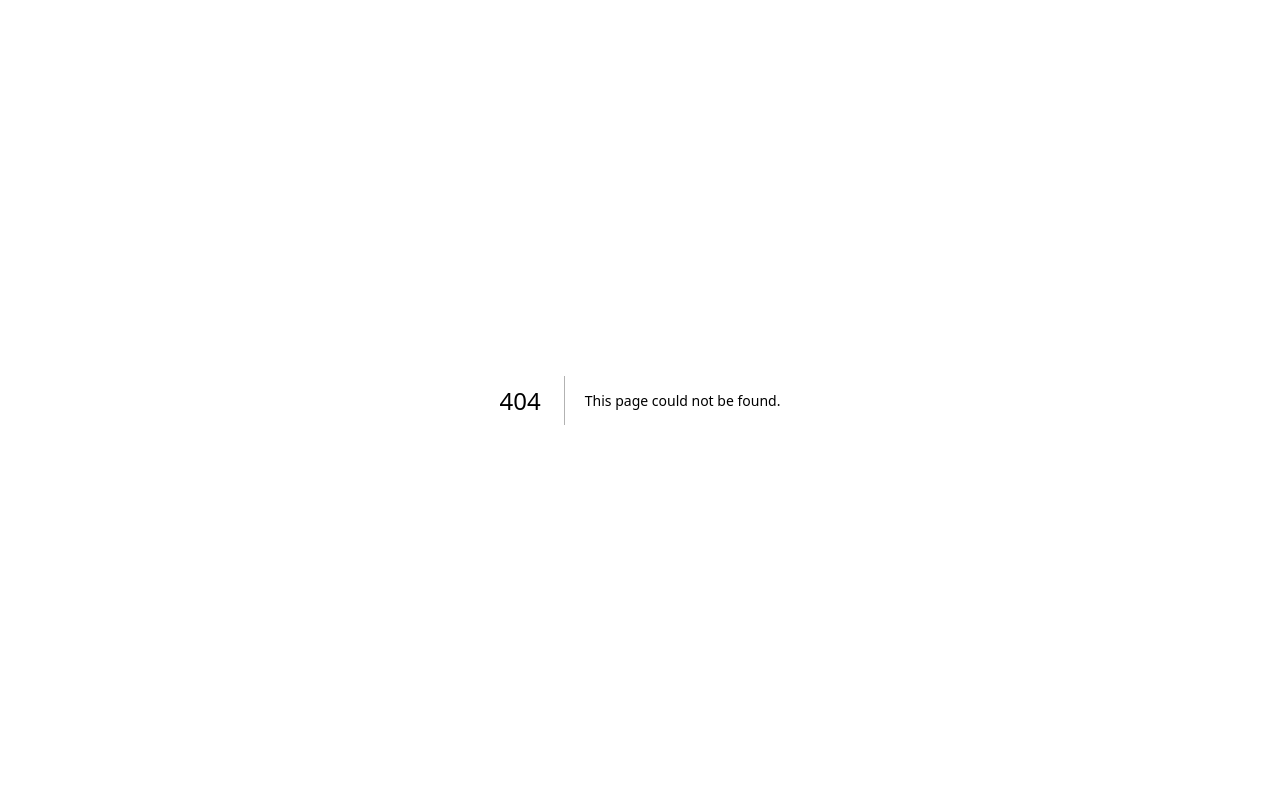
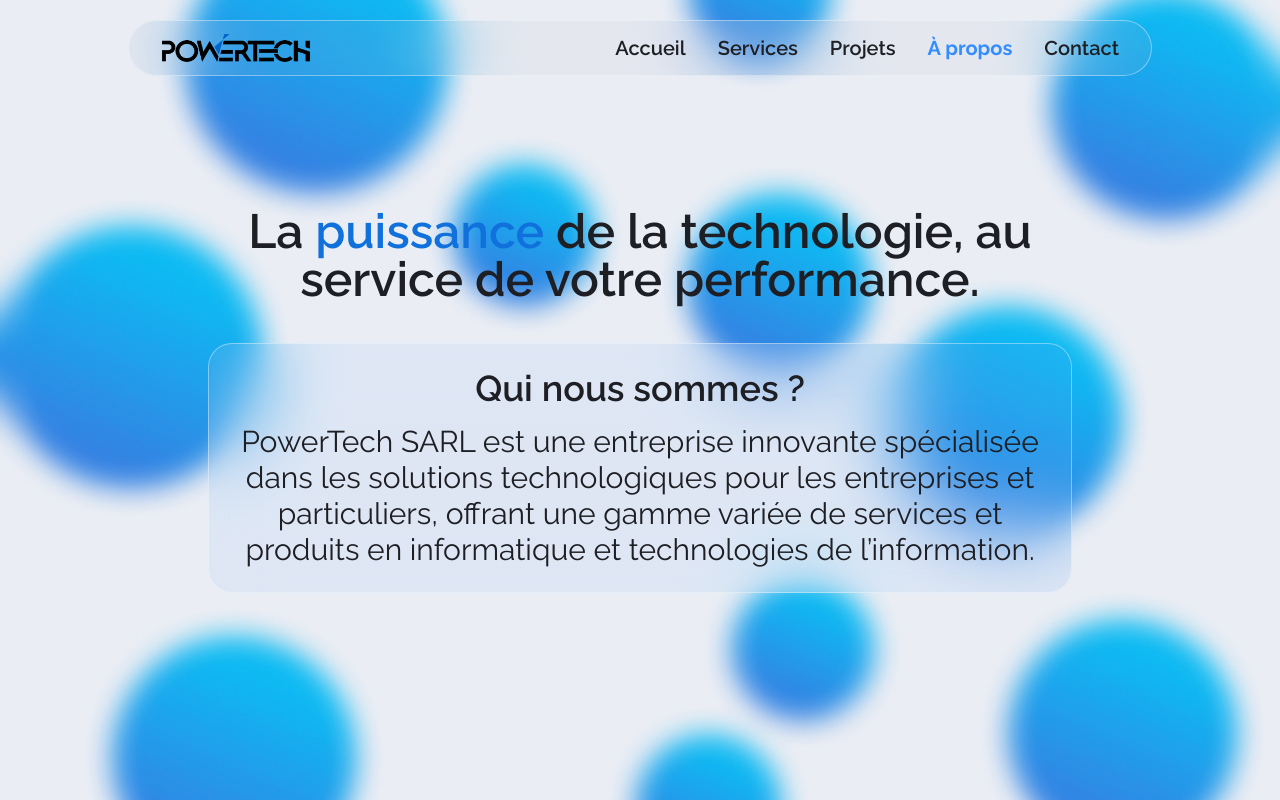
Before and after one commit to cabitibaly/portfolio-pwt, a Next.js app: page /a-propos in a window 1280 px wide. Before the commit this address had no page. Built offline with nearby package versions, Linux system fonts and the light colour scheme.

Commit message:
hero section a-propos => done

```diff
--- /dev/null
+++ b/src/app/a-propos/page.tsx
@@ -0,0 +1,14 @@
+"use client"
+import HeroApropos from '@/components/a-propos/heroApropos'
+import Navbar from '@/components/navigation/navbar'
+
+const Apropos = () => {
+    return (
+        <>
+            <Navbar />
+            <HeroApropos />
+        </>
+    )
+}
+
+export default Apropos
--- /dev/null
+++ b/src/components/a-propos/heroApropos.tsx
@@ -0,0 +1,24 @@
+"use client"
+
+const HeroApropos = () => {
+    return (
+        <section className="bubble-bg overflow-hidden p-[100px] relative w-screen h-screen flex flex-col items-center justify-center gap-4 max-896:p-4 max-md:pt-10">
+            <div className="w-full flex flex-col items-center justify-center gap-10">
+                <h1 className="w-4/5 text-5xl text-gris-12 font-semibold text-center max-lg:w-full max-md:text-4xl">
+                    La <span className="text-bleu-11">puissance</span> de la technologie,
+                    au service de votre performance.
+                </h1>
+                <div className="border border-bleu-1/40 p-6 bg-bleu-8/10 backdrop-blur-[35px] rounded-3xl w-4/5 flex flex-col items-center justify-center gap-4 max-xl:w-4/5 max-lg:w-full">
+                    <span className="text-4xl text-gris-12 text-center font-semibold">Qui nous sommes ?</span>
+                    <p className="text-3xl text-gris-12 text-center font-normal max-lg:text-xl">
+                        PowerTech SARL est une entreprise innovante spécialisée dans les solutions technologiques
+                        pour les entreprises et particuliers, offrant une gamme variée de services et produits en
+                        informatique et technologies de l’information.
+                    </p>
+                </div>
+            </div>
+        </section>
+    )
+}
+
+export default HeroApropos
--- /dev/null
+++ b/src/components/a-propos/nosValeursSection.tsx
@@ -0,0 +1,50 @@
+"use client"
+
+import { Goal, Rose, UsersRound } from "lucide-react"
+import InfoCard from "../cards/infoCard"
+import CallToAction from "../cards/callToAction"
+
+const NosValeurSection = () => {
+    return (
+        <section className="overflow-hidden relative top-0 bg-bleu-2 w-screen h-screen flex items-center justify-center">
+            <div className="sticky top-0 z-0 w-full h-full flex items-center justify-center">
+                <div className="absolute w-full h-full flex items-center justify-center">
+                    <div className="animate-blob absolute left-1/12 translate-x-1/2 w-1/3 aspect-square rounded-full bg-bleu-9 filter blur-[20px] max-lg:w-2/5 max-lg:-left-[6%] max-md:translate-none max-md:left-0 max-md:w-2/3"></div>
+                    <div className="animate-blob delay-300 absolute right-1/12 -translate-x-1/2 w-1/3 aspect-square rounded-full bg-vert-9 filter blur-[20px] max-lg:w-2/5 max-lg:-right-[6%] max-md:translate-none max-md:right-0 max-md:w-2/3"></div>
+                    <div className="animate-blob delay-800 absolute bottom-[6%] w-1/3 aspect-square rounded-full bg-jaune filter blur-[20px] max-md:bottom-[10%] max-lg:w-2/5 max-md:w-2/3 max-xs:bottom-1/5"></div>
+                </div>
+            </div>
+            <div className="overflow-x-hidden px-[100px] py-16 absolute z-30 top-0 left-0 w-full h-full flex flex-col items-center justify-start gap-12 max-896:px-4 max-896:py-8">
+                <h2 className="text-5xl text-gris-12 text-center font-medium">Notre process</h2>
+                <div className="w-full flex flex-col items-center justify-start gap-10">
+                    <div className="w-full flex items-center justify-between gap-8 max-lg:flex-col">
+                        <InfoCard
+                            titre="Nos valeurs"
+                            description="Lorem ipsum, dolor sit amet consectetur adipisicing elit. Adipisci maxime suscipit, animi dicta eaque
+                            ullam aspernatur consequatur est odit recusandae. Ipsum itaque consequatur officiis! Voluptatem dolor
+                            modi earum cumque itaque."
+                            Icon={Rose}
+                        />
+                        <InfoCard
+                            titre="Nos missions"
+                            description="Lorem ipsum, dolor sit amet consectetur adipisicing elit. Adipisci maxime suscipit, animi dicta eaque
+                            ullam aspernatur consequatur est odit recusandae. Ipsum itaque consequatur officiis! Voluptatem dolor
+                            modi earum cumque itaque."
+                            Icon={Goal}
+                        />
+                    </div>
+                    <InfoCard
+                        titre="Notre équipe"
+                        description="Lorem ipsum, dolor sit amet consectetur adipisicing elit. Adipisci maxime suscipit, animi dicta eaque
+                        ullam aspernatur consequatur est odit recusandae. Ipsum itaque consequatur officiis! Voluptatem dolor
+                        modi earum cumque itaque."
+                        Icon={UsersRound}
+                    />
+                </div>
+                <CallToAction />
+            </div>
+        </section>
+    )
+}
+
+export default NosValeurSection
--- a/src/components/projet/description/gallerieProjet.tsx
+++ b/src/components/projet/description/gallerieProjet.tsx
@@ -7,7 +7,7 @@ const GallerieProjet = () => {
         <section className="overflow-hidden gallerie-bg relative top-0 bg-bleu-2 w-screen h-screen flex items-center justify-center">
             <div className="sticky top-0 left-0 z-20 border border-bleu-1/40 p-6 bg-gris-8/10 filter backdrop-blur-sm w-screen h-screen"></div>
             <div className="overflow-x-hidden px-[100px] py-16 absolute z-30 top-0 left-0 w-full h-full flex flex-col items-center justify-start gap-12 max-896:px-4 max-896:py-8">
-                <h2 className="text-5xl text-gris-1 text-center font-medium">Notre process</h2>
+                <h2 className="text-5xl text-gris-1 text-center font-medium">Galerie</h2>
                 <div className="w-full flex flex-col items-center justify-start gap-10">
                     <div className="w-full flex items-center justify-between gap-8 max-lg:flex-col max-md:gap-4">
                         <div className="relative w-full aspect-square rounded-2xl ">
```
Also changed, not shown: src/app/globals.css (line endings or trailing spaces).
